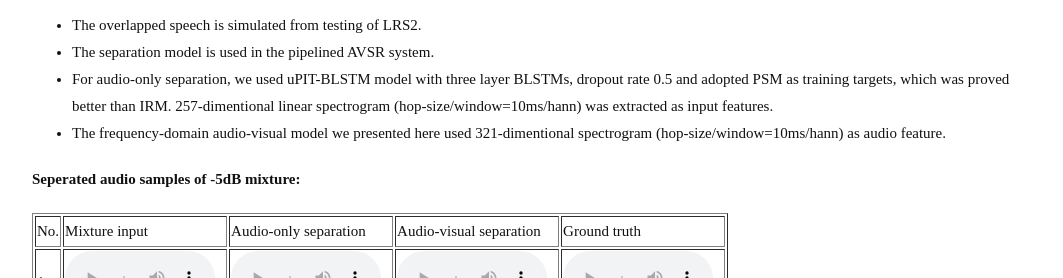
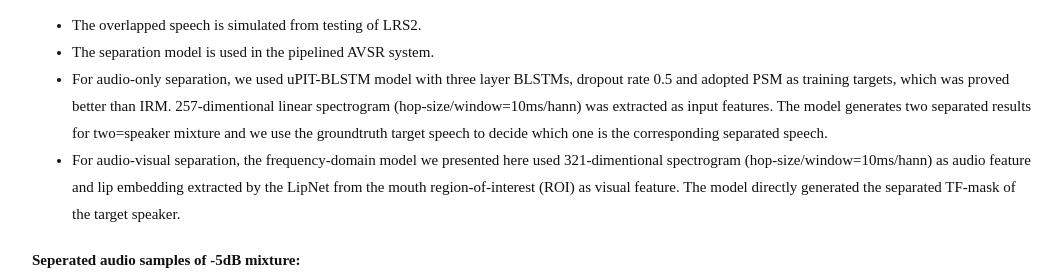
Before and after one commit to yjw123456/Audio-visual-Overlapped-speech-recognition, a plain HTML site: page index.html in a window 1280 px wide. Shown: the part 672-950 px from the top of the page, without its empty margins (108-1171 px from the left). Drawn offline with Linux system fonts and the light colour scheme.

Commit message:
Update index.html

```diff
--- a/index.html
+++ b/index.html
@@ -57,8 +57,8 @@ audio {
   <ul>
     <li> The overlapped speech is simulated from testing of LRS2.</li>
     <li> The separation model is used in the pipelined AVSR system.</li>
-    <li> For audio-only separation, we used uPIT-BLSTM model with three layer BLSTMs, dropout rate 0.5 and adopted PSM as training targets, which was proved better than IRM. 257-dimentional linear spectrogram (hop-size/window=10ms/hann) was extracted as input features.</li>
-    <li> The frequency-domain audio-visual model we presented here used 321-dimentional spectrogram (hop-size/window=10ms/hann) as audio feature. </li>
+    <li> For audio-only separation, we used uPIT-BLSTM model with three layer BLSTMs, dropout rate 0.5 and adopted PSM as training targets, which was proved better than IRM. 257-dimentional linear spectrogram (hop-size/window=10ms/hann) was extracted as input features. The model generates two separated results for two=speaker mixture and we use the groundtruth target speech to decide which one is the corresponding separated speech.</li>
+    <li> For audio-visual separation, the frequency-domain model we presented here used 321-dimentional spectrogram (hop-size/window=10ms/hann) as audio feature and lip embedding extracted by the LipNet from the mouth region-of-interest (ROI) as visual feature. The model directly generated the separated TF-mask of the target speaker. </li>
   </ul>
 
 <!--     <table>
```
